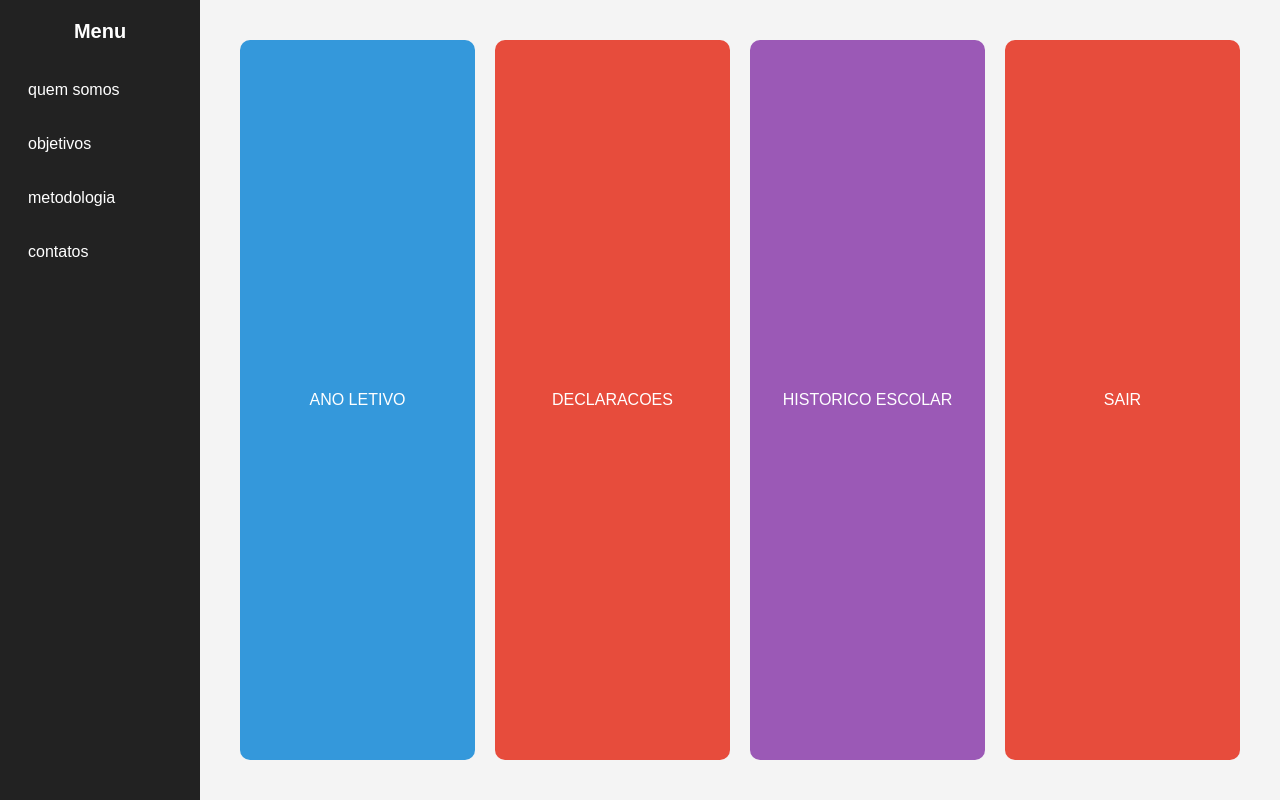
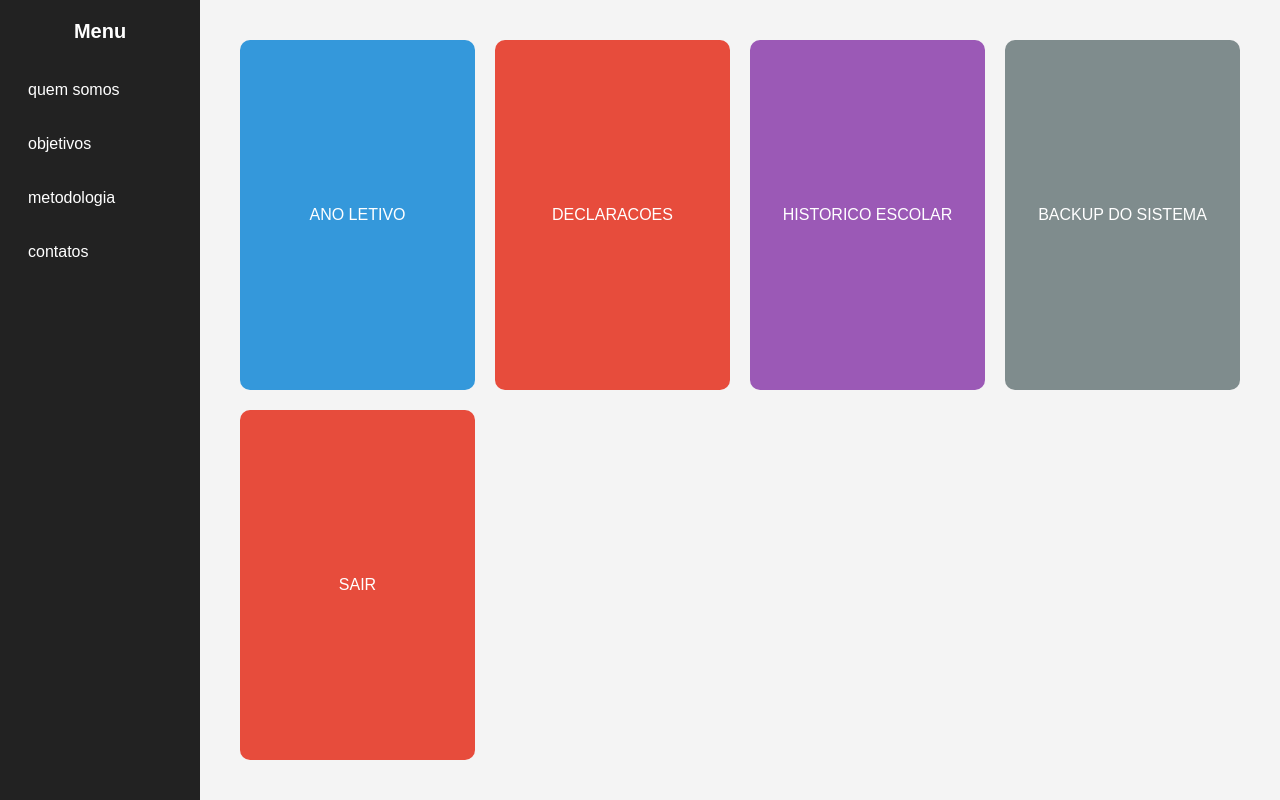
Before and after one commit to sistemescolar/santaluzia, a plain HTML site: page index.html in a window 1280 px wide. Drawn offline with Linux system fonts and the light colour scheme.

Commit message:
Update index.html

```diff
--- a/index.html
+++ b/index.html
@@ -96,7 +96,8 @@
  <button class="botao vermelho" onclick="window.location.href='declaracoes.html'">DECLARACOES</button>
 
     <button class="botao roxo" onclick="window.location.href='histescolar.html'">HISTORICO ESCOLAR</button>
- <button class="botao vermelho" onclick="window.location.href='https://sistemescolar.github.io/master/'">SAIR</button>
+ <button class="botao cinza" onclick="window.location.href='backup.html'">BACKUP DO SISTEMA </button>
+    <button class="botao vermelho" onclick="window.location.href='https://sistemescolar.github.io/master/'">SAIR</button>
 
   </div>
 
```
